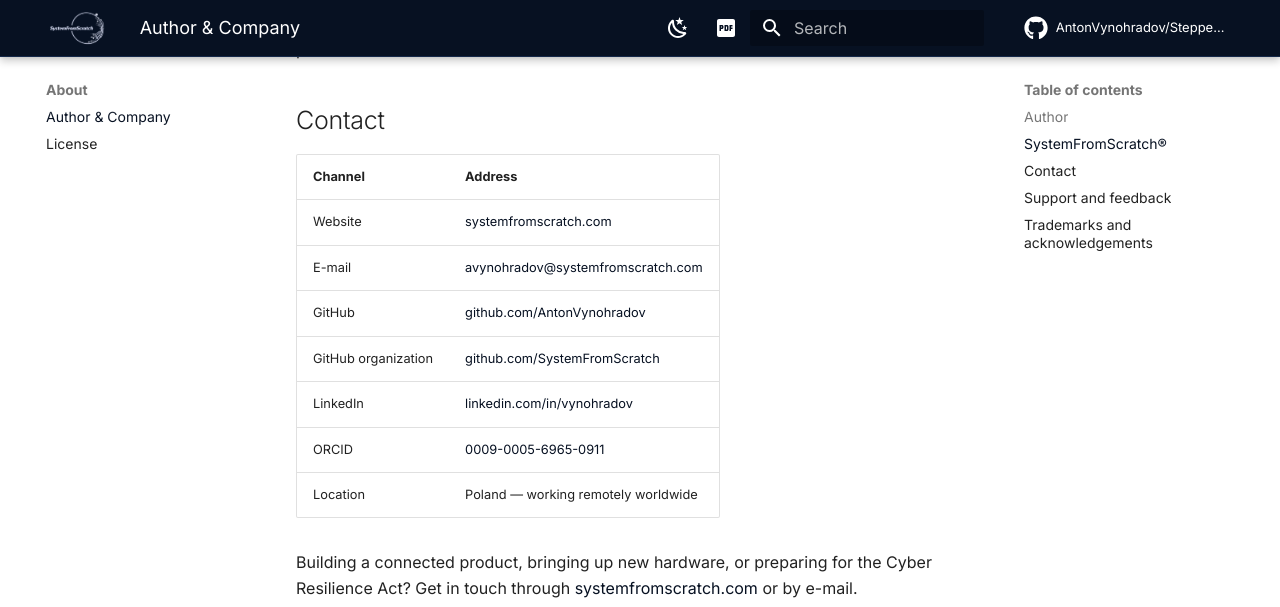
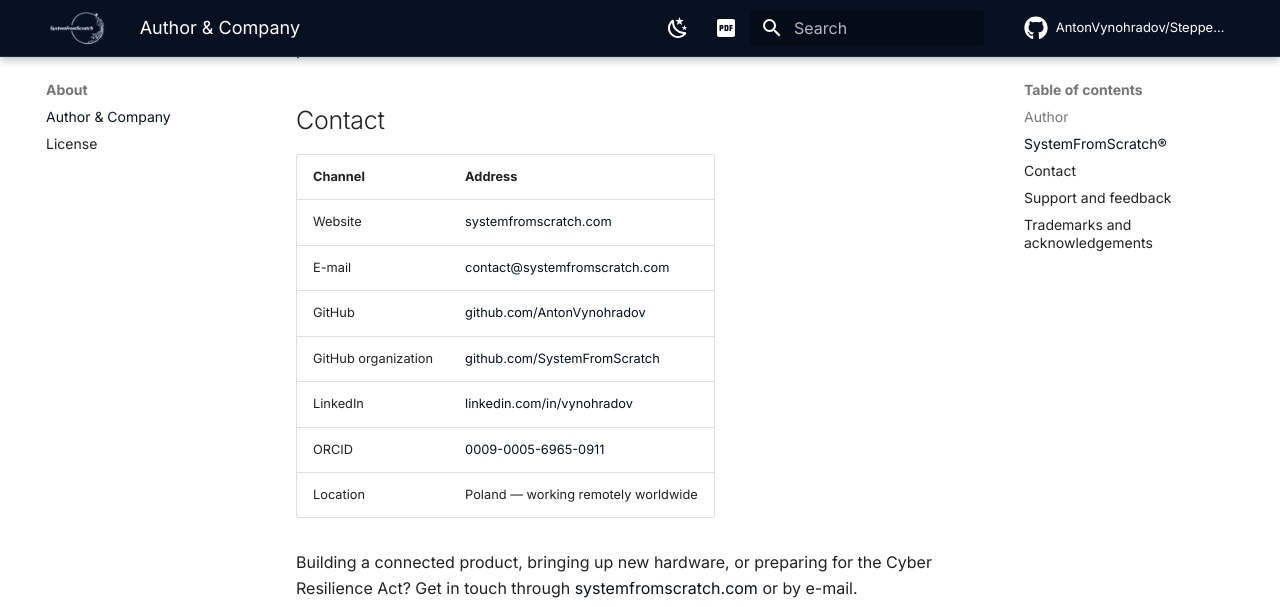
Before and after one commit to AntonVynohradov/Stepper-C, an MkDocs documentation site: the page built from docs/about.md, in a window 1280 px wide and 900 px high, scrolled down 2357 px. Shown: the top 607 px of the window. Built offline with MkDocs 1.6.1 and Material for MkDocs 9.7.7, drawn with Linux system fonts in a browser that asks for light colours; comment, search, counter and statistics services are not loaded.

Commit message:
Update the email address
Signed-off-by: Anton Vynohradov <avynohradov@systemfromscratch.com>

```diff
--- a/docs/about.md
+++ b/docs/about.md
@@ -70,7 +70,7 @@ full test coverage, documented decisions — that the company applies to custome
 | Channel | Address |
 | --- | --- |
 | Website | [systemfromscratch.com](https://systemfromscratch.com) |
-| E-mail | [avynohradov@systemfromscratch.com](mailto:avynohradov@systemfromscratch.com) |
+| E-mail | [contact@systemfromscratch.com](mailto:contact@systemfromscratch.com) |
 | GitHub | [github.com/AntonVynohradov](https://github.com/AntonVynohradov) |
 | GitHub organization | [github.com/SystemFromScratch](https://github.com/SystemFromScratch) |
 | LinkedIn | [linkedin.com/in/vynohradov](https://www.linkedin.com/in/vynohradov) |
--- a/tools/docs/build_manual.py
+++ b/tools/docs/build_manual.py
@@ -49,7 +49,7 @@ HERE = os.path.dirname(os.path.abspath(__file__))
 
 AUTHOR = "Anton Vynohradov"
 COMPANY = "SystemFromScratch&reg;"
-EMAIL = "avynohradov@systemfromscratch.com"
+EMAIL = "contact@systemfromscratch.com"
 ORCID = "0009-0005-6965-0911"
 BRAND_LOGO = "assets/images/brand/systemfromscratch-logo-on-dark.png"
 
```
Also changed, not shown: README.md (+1 -1 lines).
